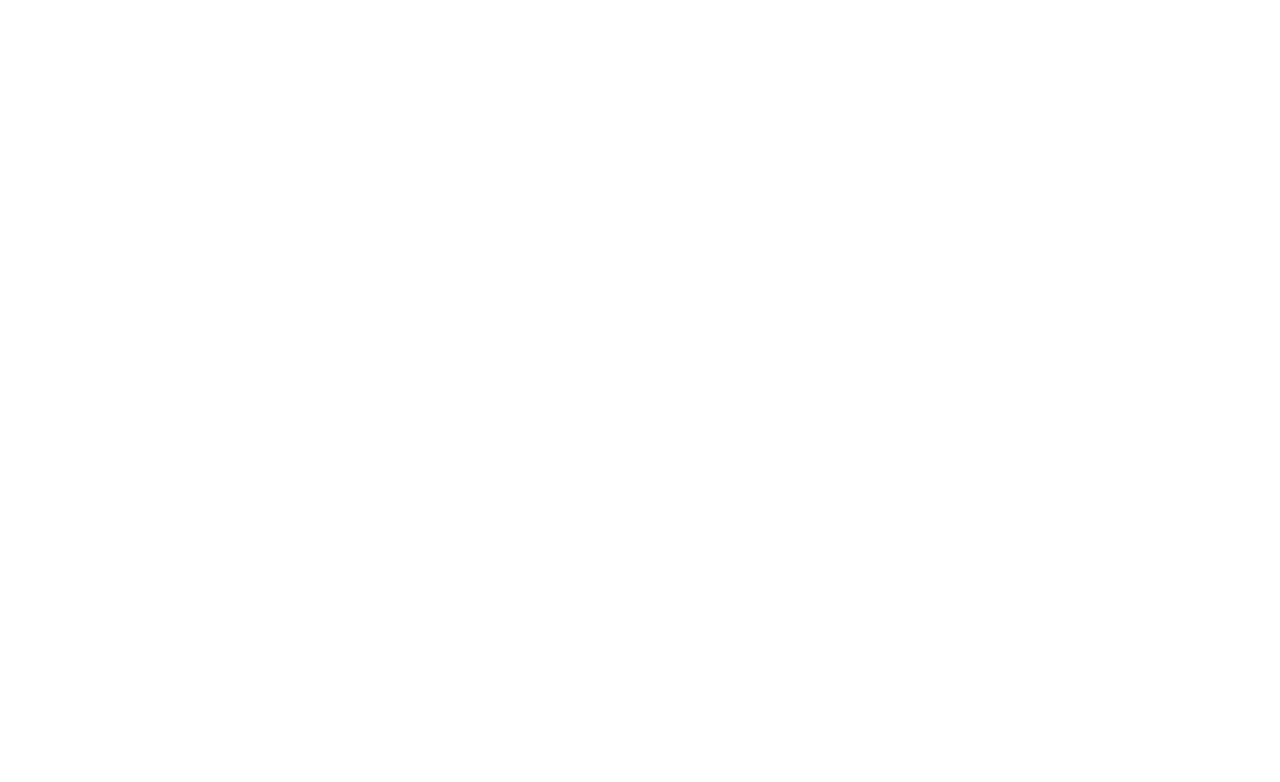
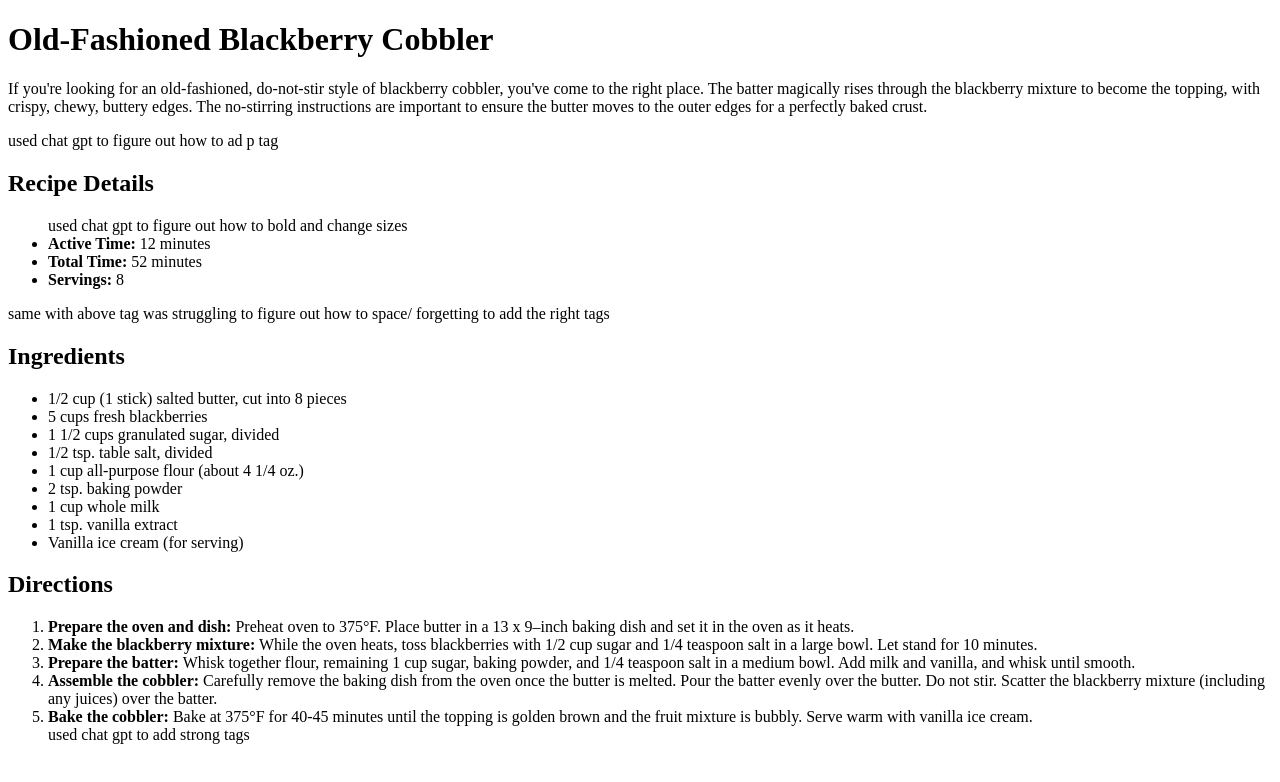
Before and after one commit to willowbullington/assignments-3-and-5-your-favorite-recipe-willowbullington, a website: page src/index.html in a window 1280 px wide. Drawn offline with Linux system fonts and the light colour scheme.

Commit message:
Update index.html

```diff
--- a/src/index.html
+++ b/src/index.html
@@ -1,12 +1,46 @@
 <!DOCTYPE html>
 <html lang="en">
-<head>
+	</html><head>
 	<meta charset="utf-8">
 	<meta http-equiv="X-UA-Compatible" content="IE=edge">
 	<meta name="viewport" content="width=device-width, initial-scale=1">
 	<meta name="description" content="Description here" />
-	<title></title>
-</head>
-<body>
+	<title>Old-Fashioned Blackberry Cobbler</title>
+</head>  <h1>Old-Fashioned Blackberry Cobbler</h1>
+<p>
+	If you're looking for an old-fashioned, do-not-stir style of blackberry cobbler, you've come to the right place.
+	The batter magically rises through the blackberry mixture to become the topping, with crispy, chewy, buttery edges.
+	The no-stirring instructions are important to ensure the butter moves to the outer edges for a perfectly baked crust.
+</p>
+ used chat gpt to figure out how to ad p tag
+
+<h2>Recipe Details</h2>
+<ul> used chat gpt to figure out how to bold and change sizes
+	<li><strong>Active Time:</strong> 12 minutes</li>
+	<li><strong>Total Time:</strong> 52 minutes</li>
+	<li><strong>Servings:</strong> 8</li>
+</ul>
+same with above tag was struggling to figure out how to space/ forgetting to add the right tags
+<h2>Ingredients</h2>
+<ul>
+	<li>1/2 cup (1 stick) salted butter, cut into 8 pieces</li>
+	<li>5 cups fresh blackberries</li>
+	<li>1 1/2 cups granulated sugar, divided</li>
+	<li>1/2 tsp. table salt, divided</li>
+	<li>1 cup all-purpose flour (about 4 1/4 oz.)</li>
+	<li>2 tsp. baking powder</li>
+	<li>1 cup whole milk</li>
+	<li>1 tsp. vanilla extract</li>
+	<li>Vanilla ice cream (for serving)</li>
+</ul>
+<h2>Directions</h2>
+<ol>
+	<li><strong>Prepare the oven and dish:</strong> Preheat oven to 375°F. Place butter in a 13 x 9–inch baking dish and set it in the oven as it heats.</li>
+	<li><strong>Make the blackberry mixture:</strong> While the oven heats, toss blackberries with 1/2 cup sugar and 1/4 teaspoon salt in a large bowl. Let stand for 10 minutes.</li>
+	<li><strong>Prepare the batter:</strong> Whisk together flour, remaining 1 cup sugar, baking powder, and 1/4 teaspoon salt in a medium bowl. Add milk and vanilla, and whisk until smooth.</li>
+	<li><strong>Assemble the cobbler:</strong> Carefully remove the baking dish from the oven once the butter is melted. Pour the batter evenly over the butter. Do not stir. Scatter the blackberry mixture (including any juices) over the batter.</li>
+	<li><strong>Bake the cobbler:</strong> Bake at 375°F for 40-45 minutes until the topping is golden brown and the fruit mixture is bubbly. Serve warm with vanilla ice cream.</li>
+used chat gpt to add strong tags
+</ol>
 </body>
 </html>
```
